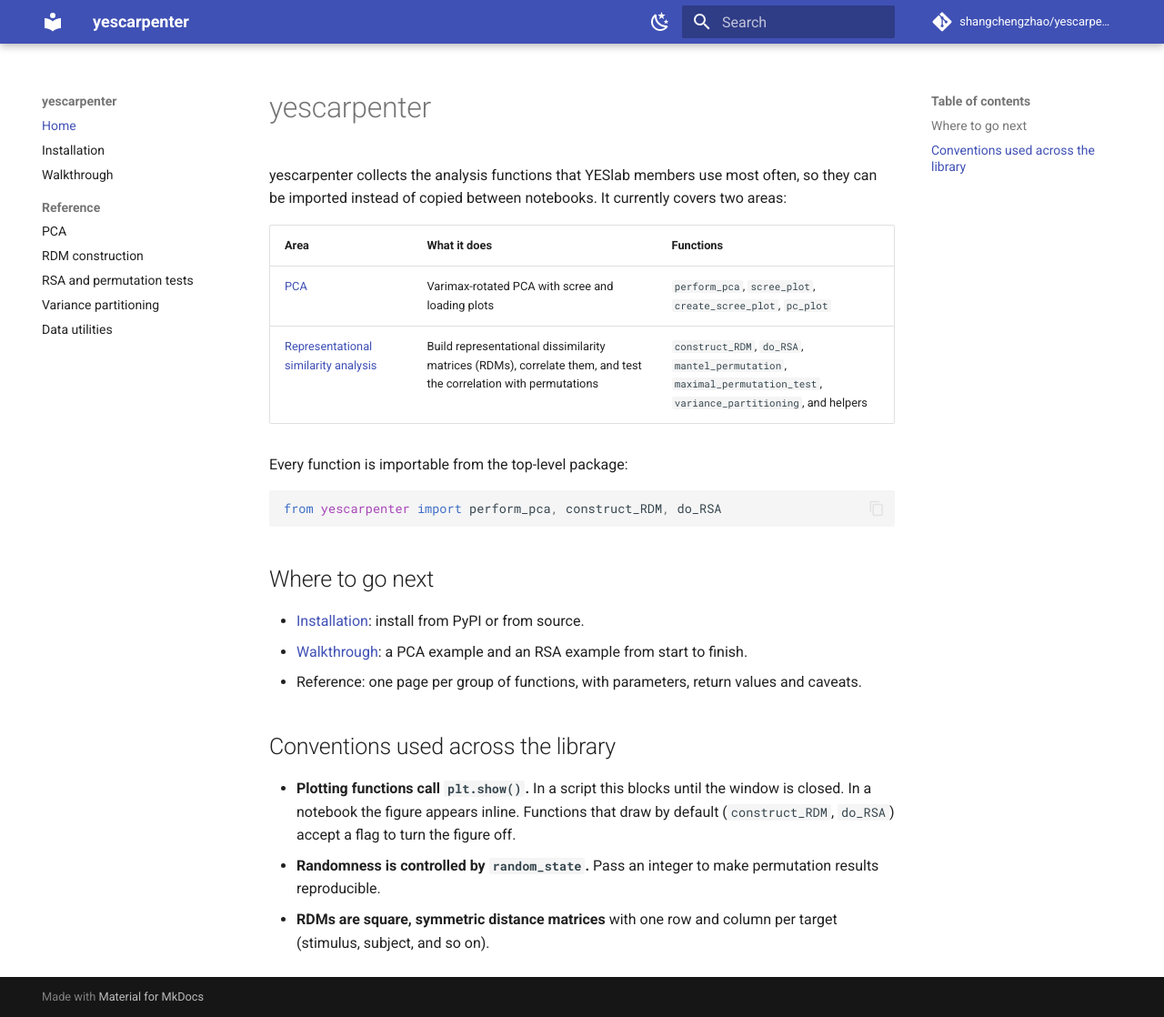
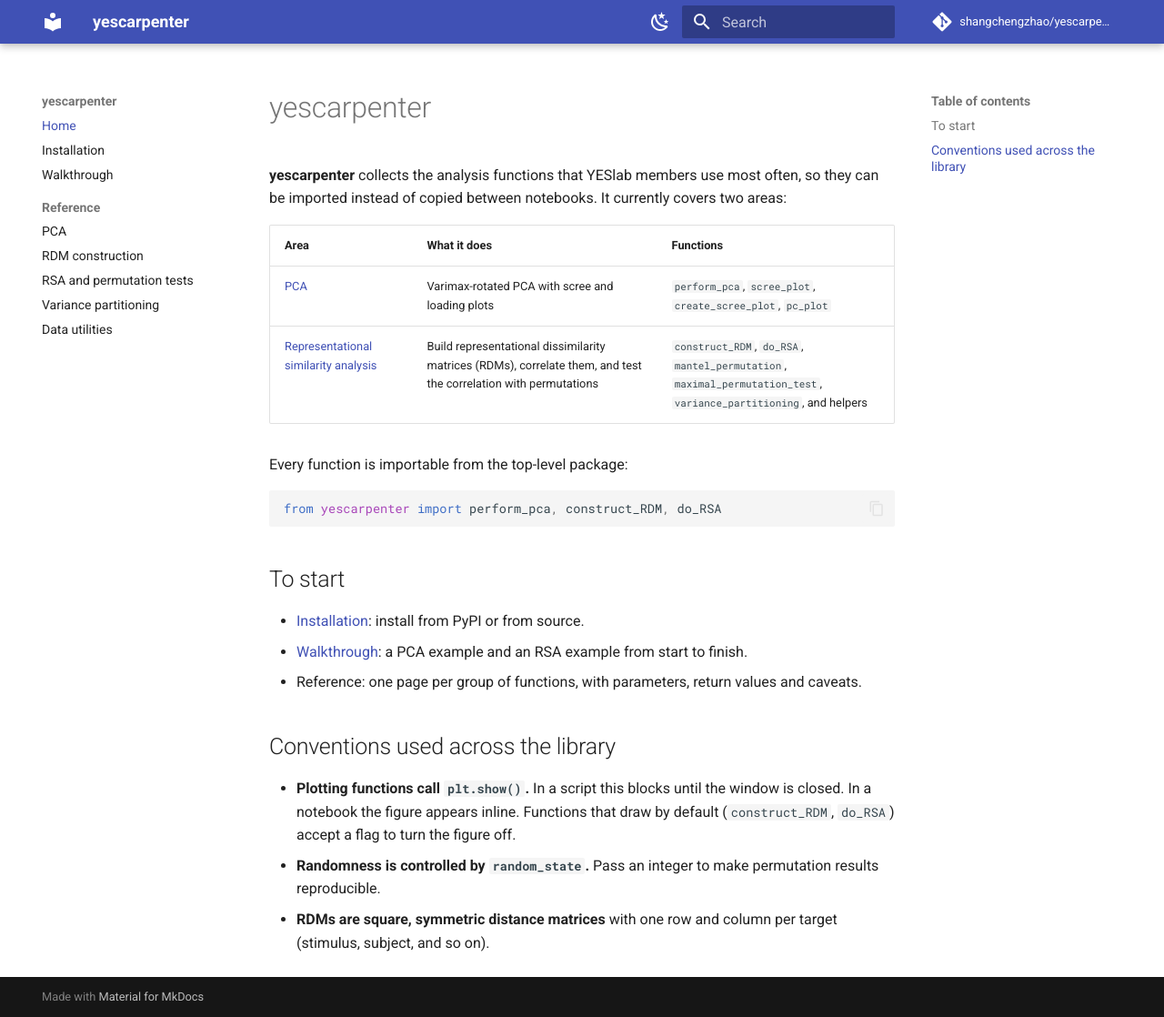
Before and after one commit to shangchengzhao/yescarpenter, an MkDocs documentation site: the page built from docs/index.md, in a window 1280 px wide and 1118 px high. Shown: the whole window at 91% size. Built offline with MkDocs 1.6.1 and Material for MkDocs 9.7.7, drawn with Linux system fonts in a browser that asks for light colours; comment, search, counter and statistics services are not loaded.

Commit message:
update mkdoc

````diff
--- a/docs/index.md
+++ b/docs/index.md
@@ -1,6 +1,6 @@
 # yescarpenter
 
-yescarpenter collects the analysis functions that YESlab members use most often, so
+**yescarpenter** collects the analysis functions that YESlab members use most often, so
 they can be imported instead of copied between notebooks. It currently covers two areas:
 
 | Area | What it does | Functions |
@@ -14,7 +14,7 @@ Every function is importable from the top-level package:
 from yescarpenter import perform_pca, construct_RDM, do_RSA
 ```
 
-## Where to go next
+## To start
 
 - [Installation](installation.md): install from PyPI or from source.
 - [Walkthrough](walkthrough.md): a PCA example and an RSA example from start to finish.
````
Also changed, not shown: docs/reference/pca.md (+2 -2 lines), docs/reference/variance-partitioning.md (+2 -2 lines), 1 other file.
